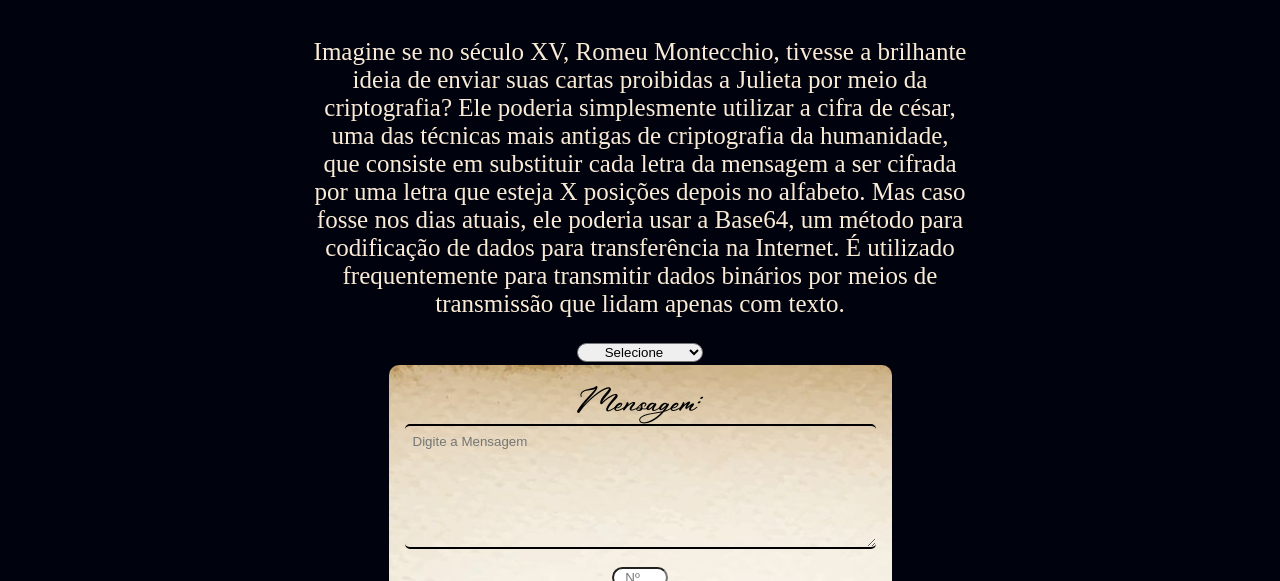
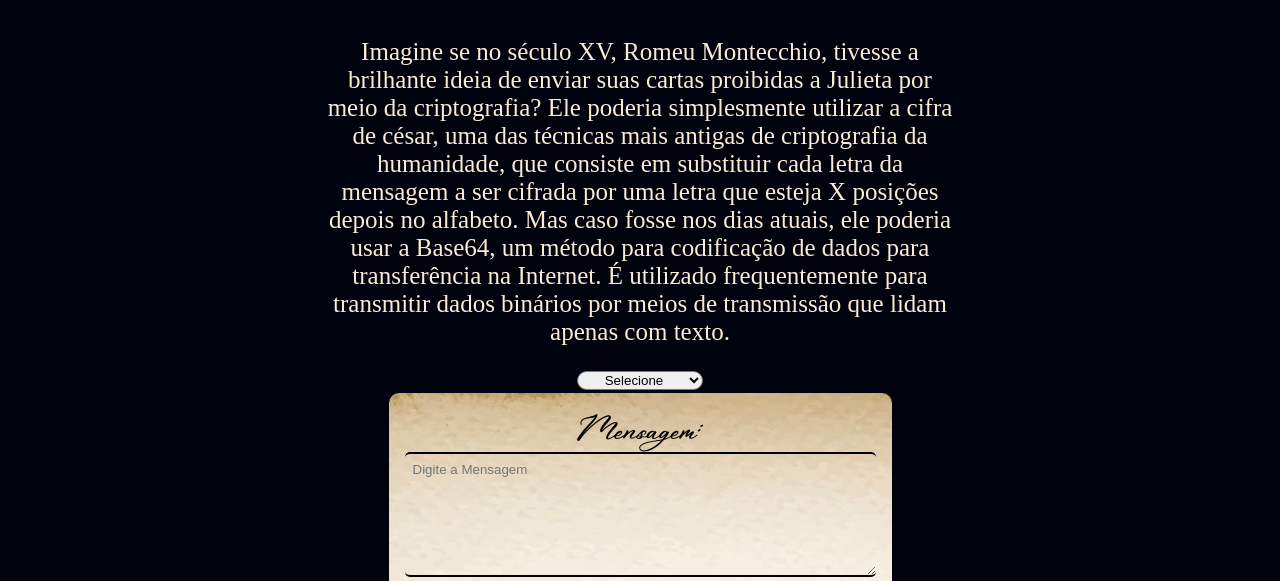
Before and after one commit to C4m0mila/Mensagem-Oculta, a plain HTML site: page index.html in a window 1280 px wide. Shown: the part 219-800 px from the top of the page. Drawn offline with Linux system fonts and the light colour scheme; a web font is replaced by a local one.

Commit message:
update width

```diff
--- a/css/style.css
+++ b/css/style.css
@@ -39,8 +39,7 @@ header img {
 
 .intro {
   text-align: center;
-  margin-left: 19rem;
-  margin-right: 19rem;
+  width: 50%;
   font-family: fonte;
   font-size: 25px;
   color: antiquewhite;
```
